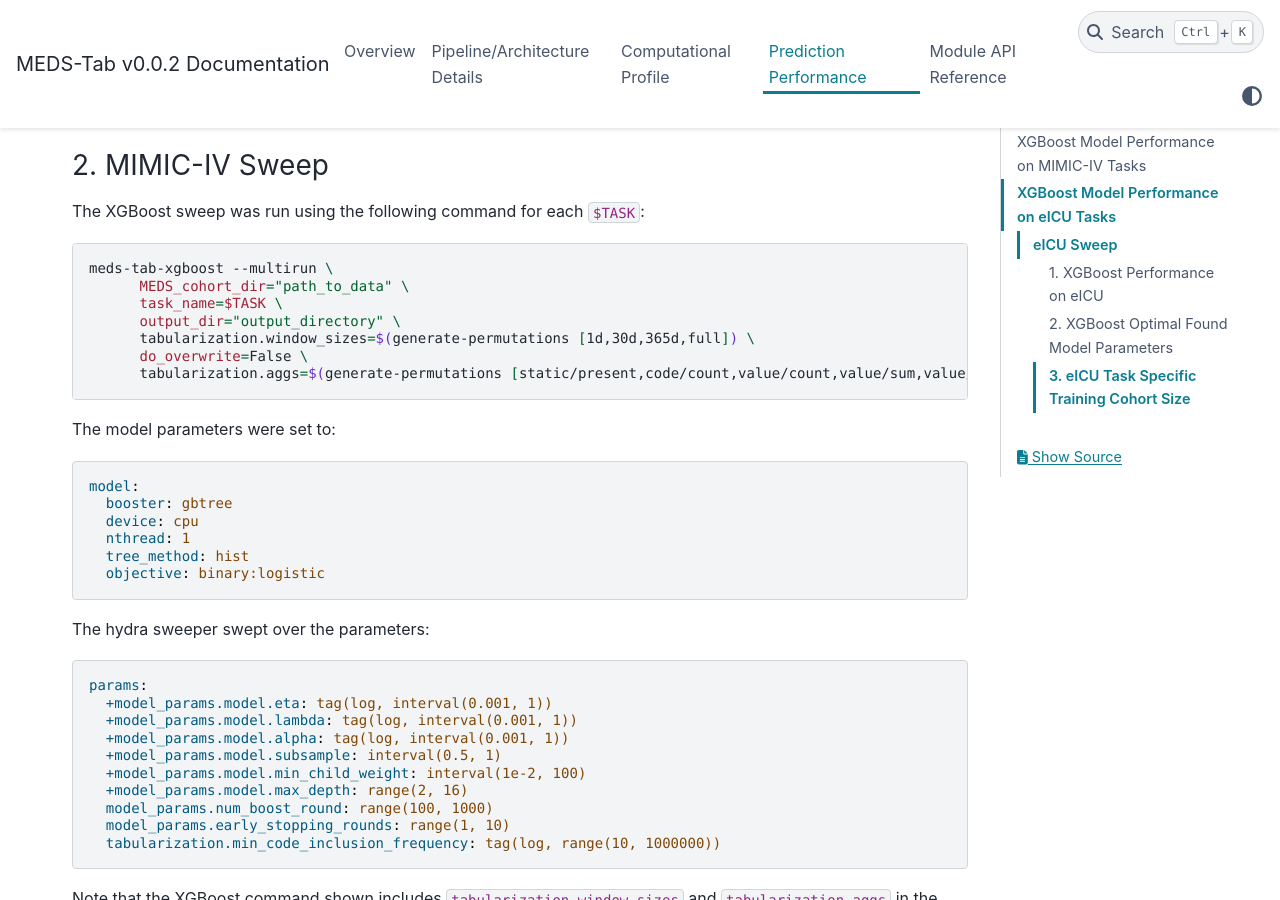
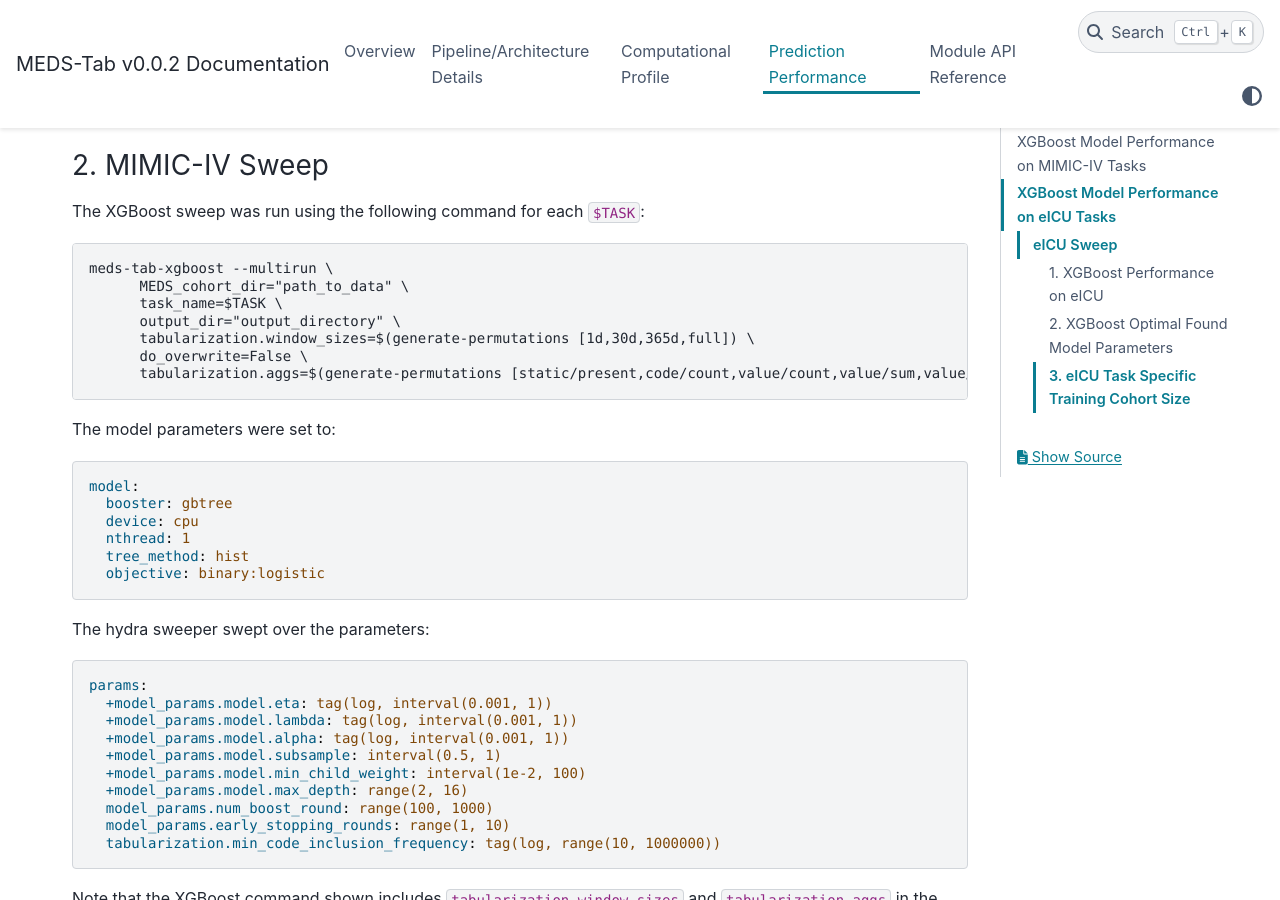
Before and after one commit to mmcdermott/MEDS_Tabular_AutoML, a Sphinx documentation site: the page built from docs/source/prediction.md, in a window 1280 px wide and 900 px high, scrolled down 2991 px. Built offline with Sphinx 7.4.7 and the PyData theme 0.15.4, drawn with Linux system fonts in a browser that asks for light colours; some of the changed text lies outside the part shown.

Commit message:
swapped from bash to console

````diff
--- a/docs/source/prediction.md
+++ b/docs/source/prediction.md
@@ -12,7 +12,7 @@
 
 A single XGBoost run was completed to profile time and memory usage. This was done for each `$TASK` using the following command:
 
-```bash
+```console
 meds-tab-xgboost
       MEDS_cohort_dir="path_to_data" \
       task_name=$TASK \
@@ -82,7 +82,7 @@
 
 The XGBoost sweep was run using the following command for each `$TASK`:
 
-```bash
+```console
 meds-tab-xgboost --multirun \
       MEDS_cohort_dir="path_to_data" \
       task_name=$TASK \
````
Also changed, not shown: README.md (+11 -11 lines).
